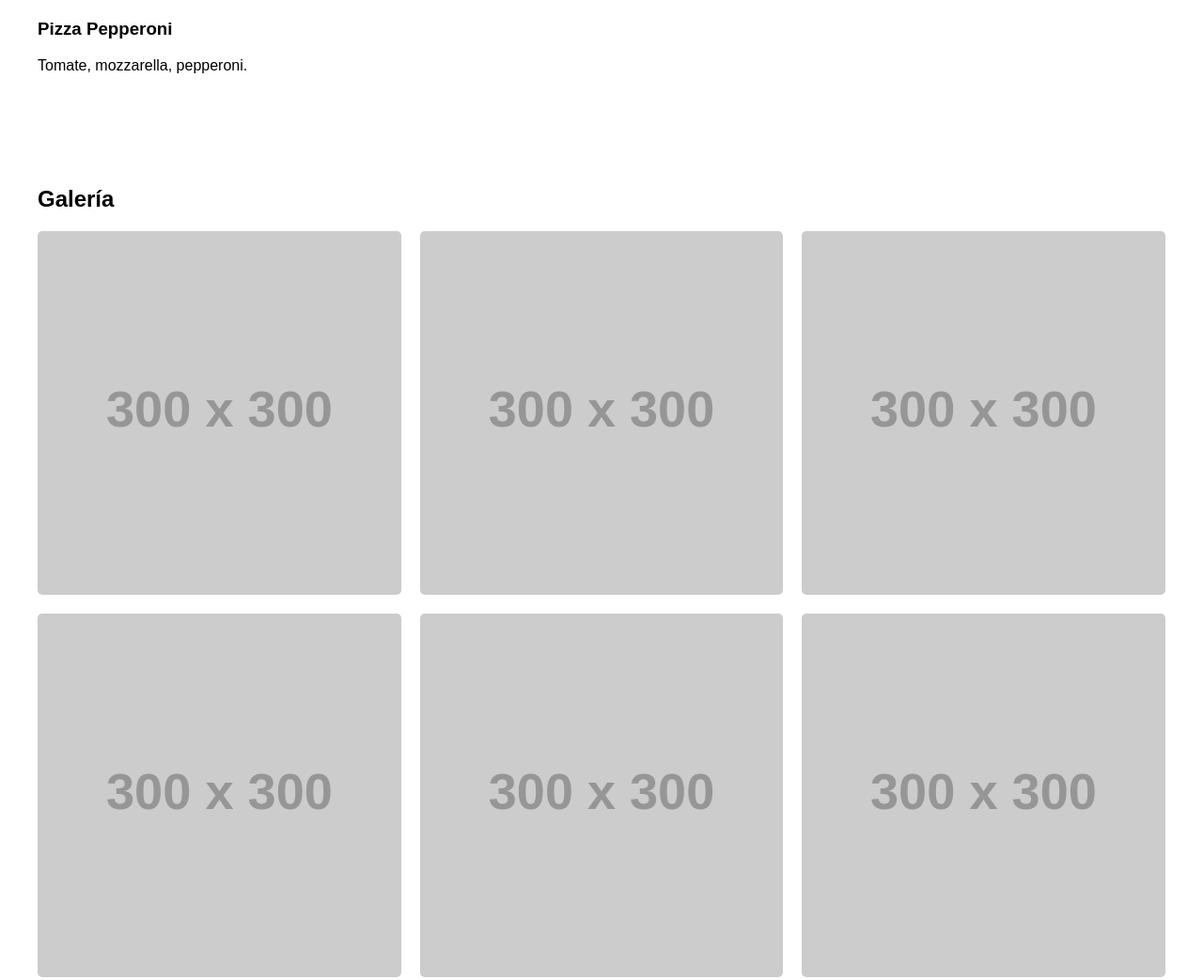
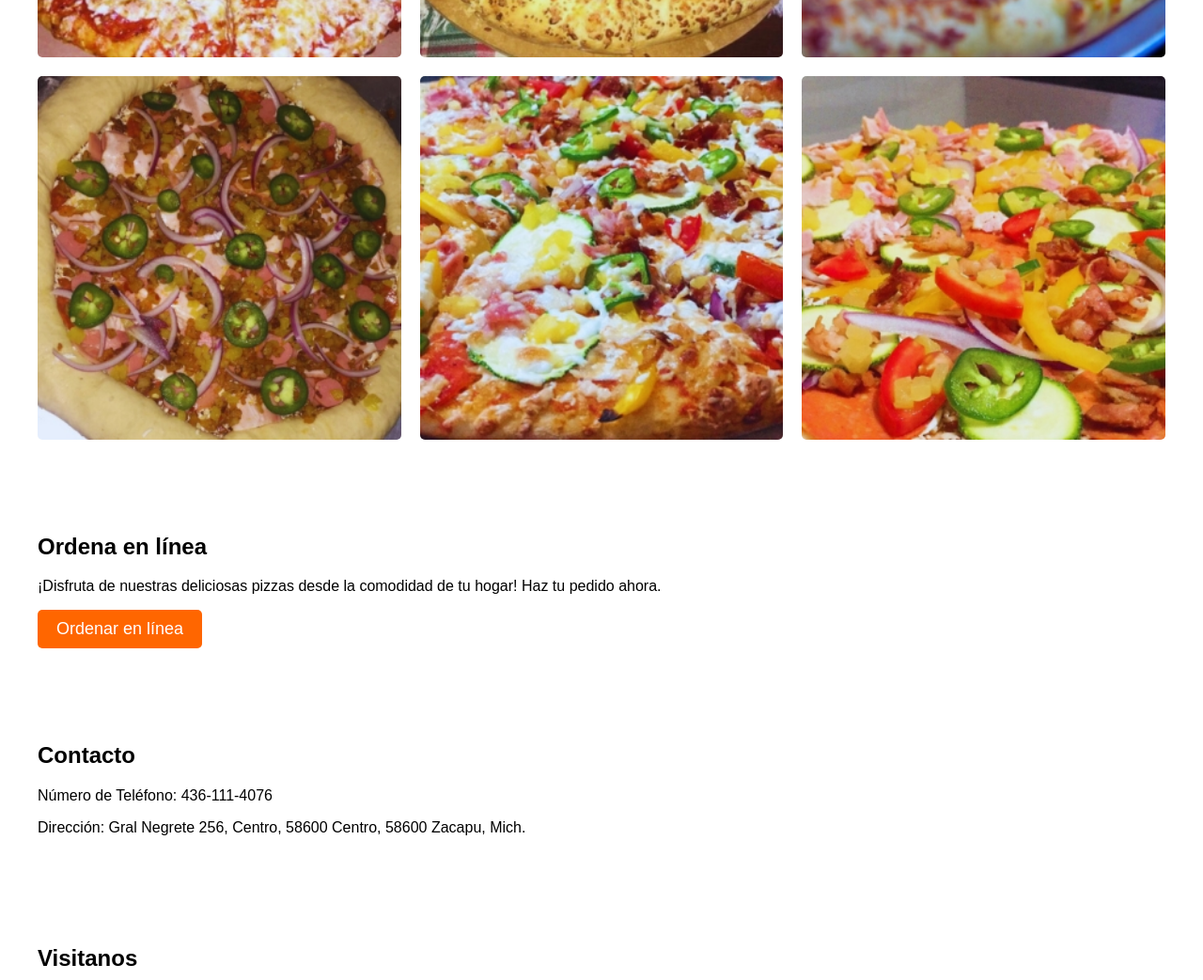
Before and after one commit to MenutechDeveloper/dleo, a plain HTML site: page docs/index.html in a window 1280 px wide. Shown: the part 1712-2755 px from the top of the page at 94% size. Drawn offline with Linux system fonts and the light colour scheme; placeholder pictures from the web are drawn by us; files whose address does not match are found by name.

Commit message:
Update index.html

```diff
--- a/docs/index.html
+++ b/docs/index.html
@@ -78,12 +78,12 @@ No solo es pizza, es vida con pizzas. Así que, ¿qué esperas?</p>
     <div class="container">
       <h2>Galería</h2>
       <div class="gallery-grid">
-        <img src="https://via.placeholder.com/300" alt="Galería 1">
-        <img src="https://via.placeholder.com/300" alt="Galería 2">
-        <img src="https://via.placeholder.com/300" alt="Galería 3">
-        <img src="https://via.placeholder.com/300" alt="Galería 4">
-        <img src="https://via.placeholder.com/300" alt="Galería 5">
-        <img src="https://via.placeholder.com/300" alt="Galería 6">
+        <img src="./assets/img/pizza1.jpg" alt="Galería 1">
+        <img src="./assets/img/pizza2.jpg" alt="Galería 2">
+        <img src="./assets/img/pizza3.jpg" alt="Galería 3">
+        <img src="./assets/img/pizza4.jpg" alt="Galería 4">
+        <img src="./assets/img/pizza5.jpg" alt="Galería 5">
+        <img src="./assets/img/pizza6.jpg" alt="Galería 6">
       </div>
     </div>
   </section>
```
